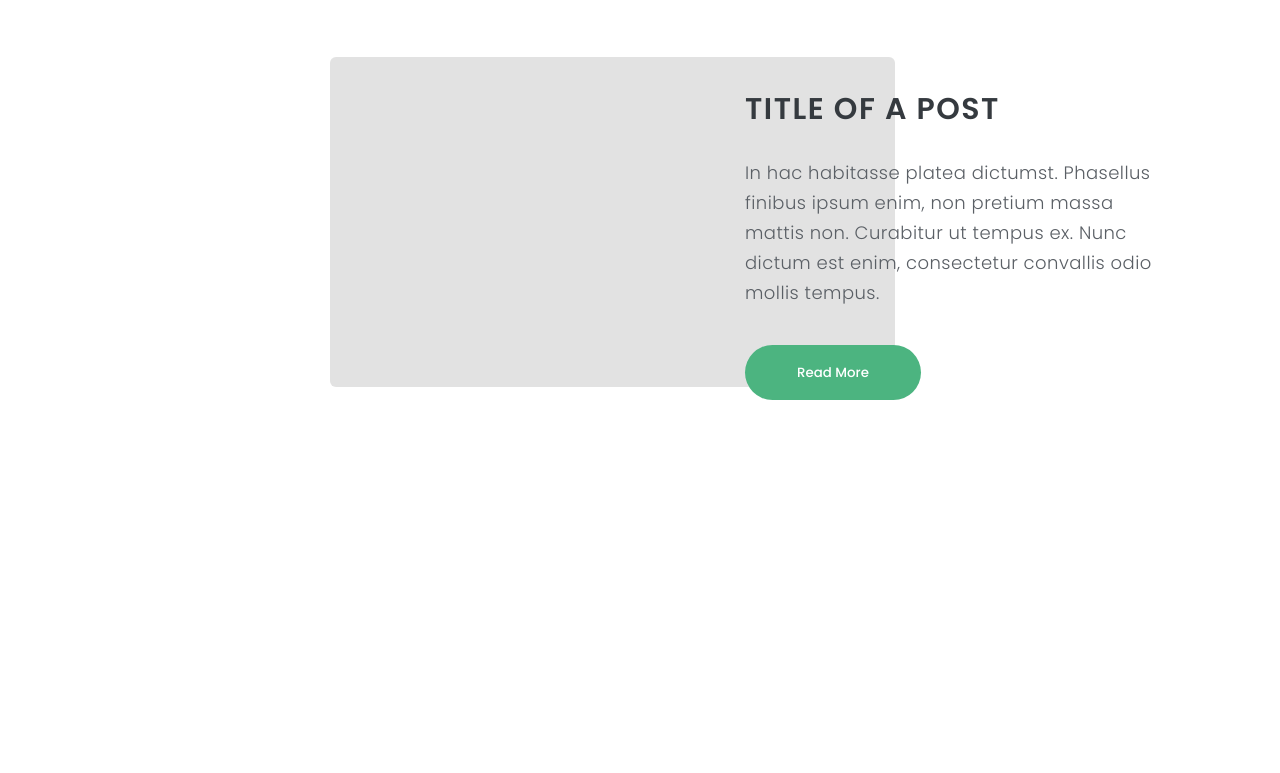
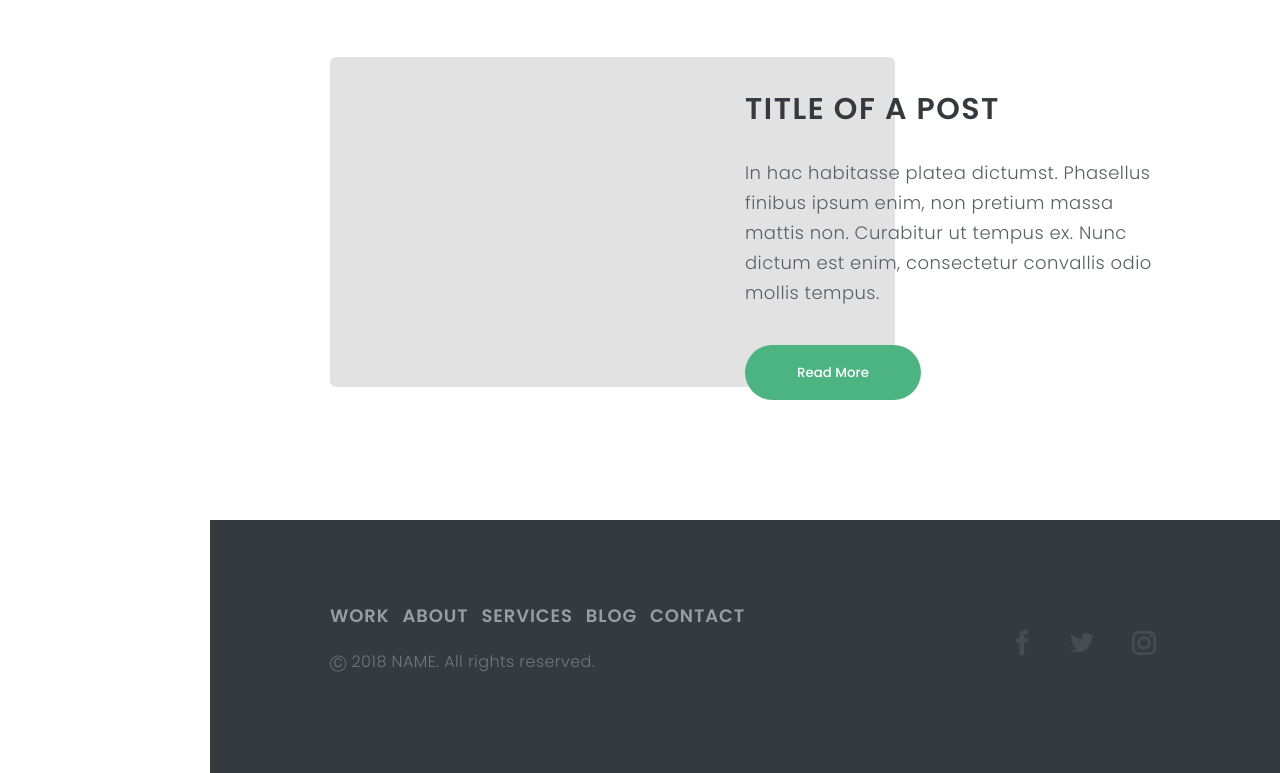
Before and after one commit to coatceatl/sds-landing, a website built with webpack: page index.html in a window 1280 px wide. Shown: the part 3321-4094 px from the top of the page. Before the commit the page ends 3841 px from the top, so only its background shows below. Built offline with nearby package versions, Linux system fonts and the light colour scheme.

Commit message:
added content to section footer

```diff
--- a/index.html
+++ b/index.html
@@ -138,8 +138,39 @@
               <button class='btn post_btn'>Read More</button>
             </div>
           </article>
+        </section>
 
-        </section>
+        <footer class='footer'>
+          <div class='footer-right'>
+            <div class='footer_menu'>
+              <a href='#' class='footer_menu-link'>Work</a>
+              <a href='#' class='footer_menu-link'>About</a>
+              <a href='#' class='footer_menu-link'>Services</a>
+              <a href='#' class='footer_menu-link'>Blog</a>
+              <a href='#' class='footer_menu-link'>Contact</a>
+            </div>
+            <p class='footer_copyrights'>&#9400; 2018 NAME. All rights reserved.</p>
+          </div>
+          <div class='footer_social'>
+            <a href='#' class='footer_social-link'>
+              <svg viewBox="0 0 33 33" width="26" height="30" xmlns="http://www.w3.org/2000/svg" xmlns:xlink="http://www.w3.org/1999/xlink"><g>
+                <path style="fill: #fff;opacity: 0.3;" d="M 17.996,32L 12,32 L 12,16 l-4,0 l0-5.514 l 4-0.002l-0.006-3.248C 11.993,2.737, 13.213,0, 18.512,0l 4.412,0 l0,5.515 l-2.757,0 c-2.063,0-2.163,0.77-2.163,2.209l-0.008,2.76l 4.959,0 l-0.585,5.514L 18,16L 17.996,32z"></path></g>
+              </svg>
+            </a>
+            <a href='#' class='footer_social-link'>
+              <svg xmlns="http://www.w3.org/2000/svg" xmlns:xlink="http://www.w3.org/1999/xlink" viewBox="0 0 48 48" version="1.1" width="32px" height="34px">
+                <g id="surface1">
+                <path style="fill: #fff;opacity: 0.3;" d="M 42 12.429688 C 40.675781 13.015625 39.253906 13.40625 37.753906 13.589844 C 39.277344 12.683594 40.453125 11.238281 41.003906 9.53125 C 39.574219 10.371094 37.992188 10.984375 36.3125 11.308594 C 34.96875 9.882813 33.050781 9 30.925781 9 C 26.847656 9 23.539063 12.277344 23.539063 16.320313 C 23.539063 16.890625 23.605469 17.449219 23.730469 17.988281 C 17.59375 17.683594 12.148438 14.765625 8.507813 10.335938 C 7.867188 11.417969 7.507813 12.683594 7.507813 14.023438 C 7.507813 16.5625 8.808594 18.800781 10.792969 20.117188 C 9.582031 20.082031 8.441406 19.742188 7.445313 19.203125 C 7.445313 19.226563 7.445313 19.257813 7.445313 19.289063 C 7.445313 22.839844 9.992188 25.796875 13.367188 26.472656 C 12.75 26.640625 12.097656 26.734375 11.425781 26.734375 C 10.949219 26.734375 10.484375 26.679688 10.035156 26.597656 C 10.972656 29.5 13.699219 31.621094 16.933594 31.683594 C 14.402344 33.644531 11.21875 34.820313 7.757813 34.820313 C 7.160156 34.820313 6.574219 34.785156 5.996094 34.714844 C 9.269531 36.785156 13.152344 38 17.320313 38 C 30.90625 38 38.339844 26.84375 38.339844 17.164063 C 38.339844 16.847656 38.328125 16.53125 38.3125 16.222656 C 39.761719 15.195313 41.011719 13.90625 42 12.429688 "/>
+                </g>
+              </svg>
+            </a>
+            <a href='#' class='footer_social-link'>
+              <svg xmlns="http://www.w3.org/2000/svg" viewBox="0 0 24 24" width="32px" height="32px" fill="#fff">
+                <path style="fill: #fff;opacity: 0.3;" d="M 8 3 C 5.243 3 3 5.243 3 8 L 3 16 C 3 18.757 5.243 21 8 21 L 16 21 C 18.757 21 21 18.757 21 16 L 21 8 C 21 5.243 18.757 3 16 3 L 8 3 z M 8 5 L 16 5 C 17.654 5 19 6.346 19 8 L 19 16 C 19 17.654 17.654 19 16 19 L 8 19 C 6.346 19 5 17.654 5 16 L 5 8 C 5 6.346 6.346 5 8 5 z M 17 6 A 1 1 0 0 0 16 7 A 1 1 0 0 0 17 8 A 1 1 0 0 0 18 7 A 1 1 0 0 0 17 6 z M 12 7 C 9.243 7 7 9.243 7 12 C 7 14.757 9.243 17 12 17 C 14.757 17 17 14.757 17 12 C 17 9.243 14.757 7 12 7 z M 12 9 C 13.654 9 15 10.346 15 12 C 15 13.654 13.654 15 12 15 C 10.346 15 9 13.654 9 12 C 9 10.346 10.346 9 12 9 z"/>
+              </svg>
+            </a>
+          </div>
+        </footer>
       </div>
     </div>
 
--- /dev/null
+++ b/src/scss/_footer.scss
@@ -0,0 +1,43 @@
+.footer {
+  background-color: #353a3f;
+  padding: 80px 120px;
+  color: #fff;
+  display: flex;
+  justify-content: space-between;
+}
+.footer-right {
+  width: 50%;
+  display: flex;
+  flex-direction: column;
+}
+.footer_menu {
+  display: flex;
+  justify-content: space-between;
+}
+.footer_menu-link {
+  color: #fff;
+  opacity: 0.5;
+  font-size: 18px;
+  font-weight: 600;
+  line-height: 31.2px;
+  text-transform: uppercase;
+  letter-spacing: 0.9px;
+  text-decoration: none;
+}
+.footer_copyrights {
+  opacity: 0.3;
+  font-size: 16px;
+  font-weight: 300;
+  line-height: 30px;
+  letter-spacing: 0.4px;
+}
+.footer_social {
+  display: flex;
+  align-items: center;
+}
+.footer_social-link {
+  margin-left: 30px;
+  & svg {
+    opacity: 0.3;
+  }
+}
--- a/src/scss/main.scss
+++ b/src/scss/main.scss
@@ -4,3 +4,4 @@
 @import '_services.scss';
 @import '_testimonial.scss';
 @import '_blog.scss';
+@import '_footer.scss';
```
Also changed, not shown: dist/main.css.
